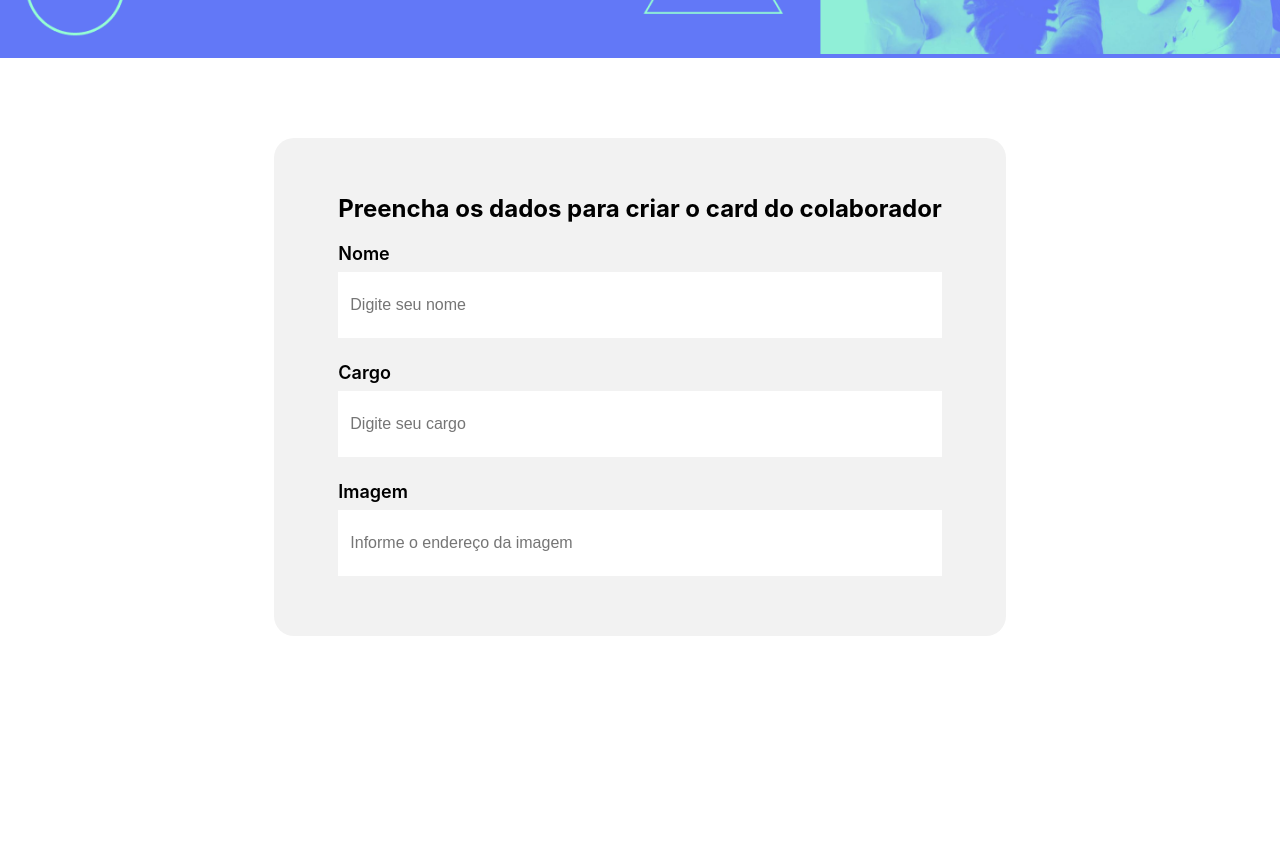
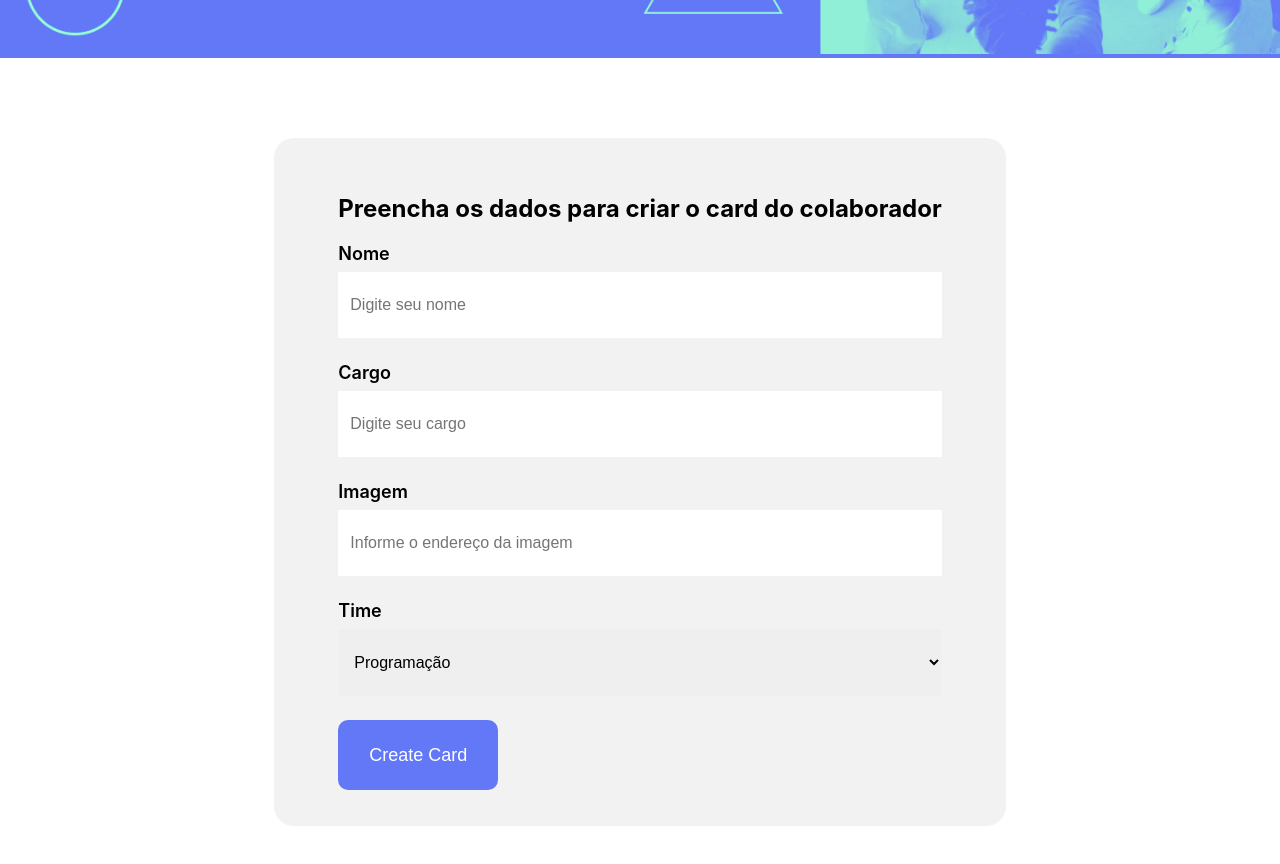
Before and after one commit to ViniiciusDev/Organo, a React (Create React App) app: page / in a window 1280 px wide. Shown: the part 440-1304 px from the top of the page. Before the commit the page ends 1156 px from the top, so only its background shows below. Built offline with nearby package versions, Linux system fonts and the light colour scheme.

Commit message:
Button Form

```diff
--- /dev/null
+++ b/src/components/Button/Button.css
@@ -0,0 +1,16 @@
+.button button
+{
+    background-color: #6278F7;
+    color: #fff;
+    font-size: 18px;
+    width: 160px;
+    height: 70px;
+    border-radius: 10px;
+    border: none;
+    cursor: pointer;
+}
+
+.button button:hover
+{
+    color: #95FFD4;
+}
--- /dev/null
+++ b/src/components/Button/index.js
@@ -0,0 +1,11 @@
+import "./Button.css"
+
+const Button = (props) => {
+    return(
+        <div className="button">
+            <button>{props.children}</button>
+        </div>
+    )
+}
+
+export default Button;
--- /dev/null
+++ b/src/components/DropDown/DropDown.css
@@ -0,0 +1,21 @@
+.drop-down
+{
+    display: flex;
+    flex-direction: column;
+    width: 100%;
+    margin-bottom: 24px;
+}
+
+.drop-down label
+{
+    font-size: 18px;
+    font-weight: 600;
+    margin-bottom: 8px;
+}
+
+.drop-down select
+{
+    font-size: 16px;
+    padding: 24px 12px;
+    border: none;
+}
--- /dev/null
+++ b/src/components/DropDown/index.js
@@ -0,0 +1,14 @@
+import "./DropDown.css"
+
+const DropDown = (props) => {
+    return(
+        <div className="drop-down">
+            <label>{props.label}</label>
+            <select>
+                {props.itens.map( item => <option>{item}</option>)}
+            </select>
+        </div>
+    );
+}
+
+export default DropDown
--- a/src/components/Form/index.js
+++ b/src/components/Form/index.js
@@ -1,14 +1,33 @@
+import Button from "../Button";
+import DropDown from "../DropDown";
 import TextBox from "../TextBox";
 import "./Form.css";
 
 const Form = () => {
+
+    const team = [
+        "Programação",
+        "Front-End",
+        "Data Science",
+        "Devops",
+        "UX e Design",
+        "Mobile",
+        "Inovação e Gestão"
+    ];
+
+    const onSave = (event) => {
+        event.preventDefault();
+    }
+
     return (
         <section className="form-container">
-            <form>
+            <form onSubmit={onSave}>
                 <h2>Preencha os dados para criar o card do colaborador</h2>
-                <TextBox label="Nome" placeholder="Digite seu nome" />
-                <TextBox label="Cargo" placeholder="Digite seu cargo" />
-                <TextBox label="Imagem" placeholder="Informe o endereço da imagem" />
+                <TextBox required={true} label="Nome" placeholder="Digite seu nome" />
+                <TextBox required={true} label="Cargo" placeholder="Digite seu cargo" />
+                <TextBox required={true} label="Imagem" placeholder="Informe o endereço da imagem" />
+                <DropDown required={true} label="Time" itens={team}/>
+                <Button>Create Card</Button>
             </form>
         </section>
     );
--- a/src/components/TextBox/index.js
+++ b/src/components/TextBox/index.js
@@ -4,7 +4,7 @@ const TextBox = (props) => {
     return(
         <div className="text-box">
             <label>{props.label}</label>
-            <input placeholder={props.placeholder}></input>
+            <input required={props.required} placeholder={props.placeholder}></input>
         </div>
     );
 }
```
